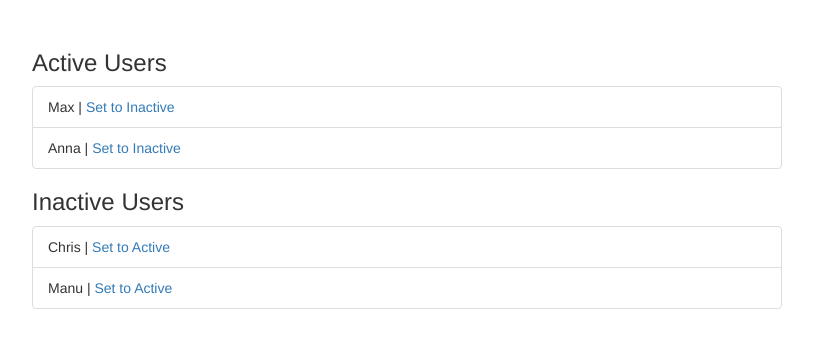
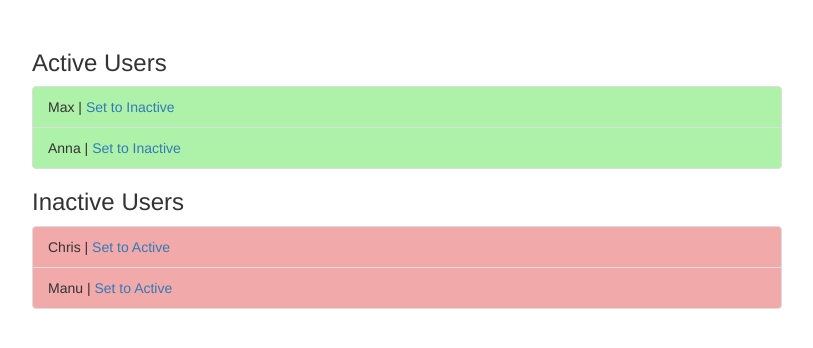
Before and after one commit to ddeveloper72/Angular-services-assignment, an Angular app: page / in a window 1280 px wide. Shown: the top 348 px of the page, without its empty margins (233-1046 px from the left). Built offline with nearby package versions, Linux system fonts and the light colour scheme.

Commit message:
Added some css background color

```diff
--- a/src/app/active-users/active-users.component.css
+++ b/src/app/active-users/active-users.component.css
@@ -0,0 +1,3 @@
+.list-group-item {
+    background-color: #aef1a9;
+}
--- a/src/app/inactive-users/inactive-users.component.css
+++ b/src/app/inactive-users/inactive-users.component.css
@@ -0,0 +1,3 @@
+.list-group-item {
+    background-color: #f1a9a9;
+}
```
